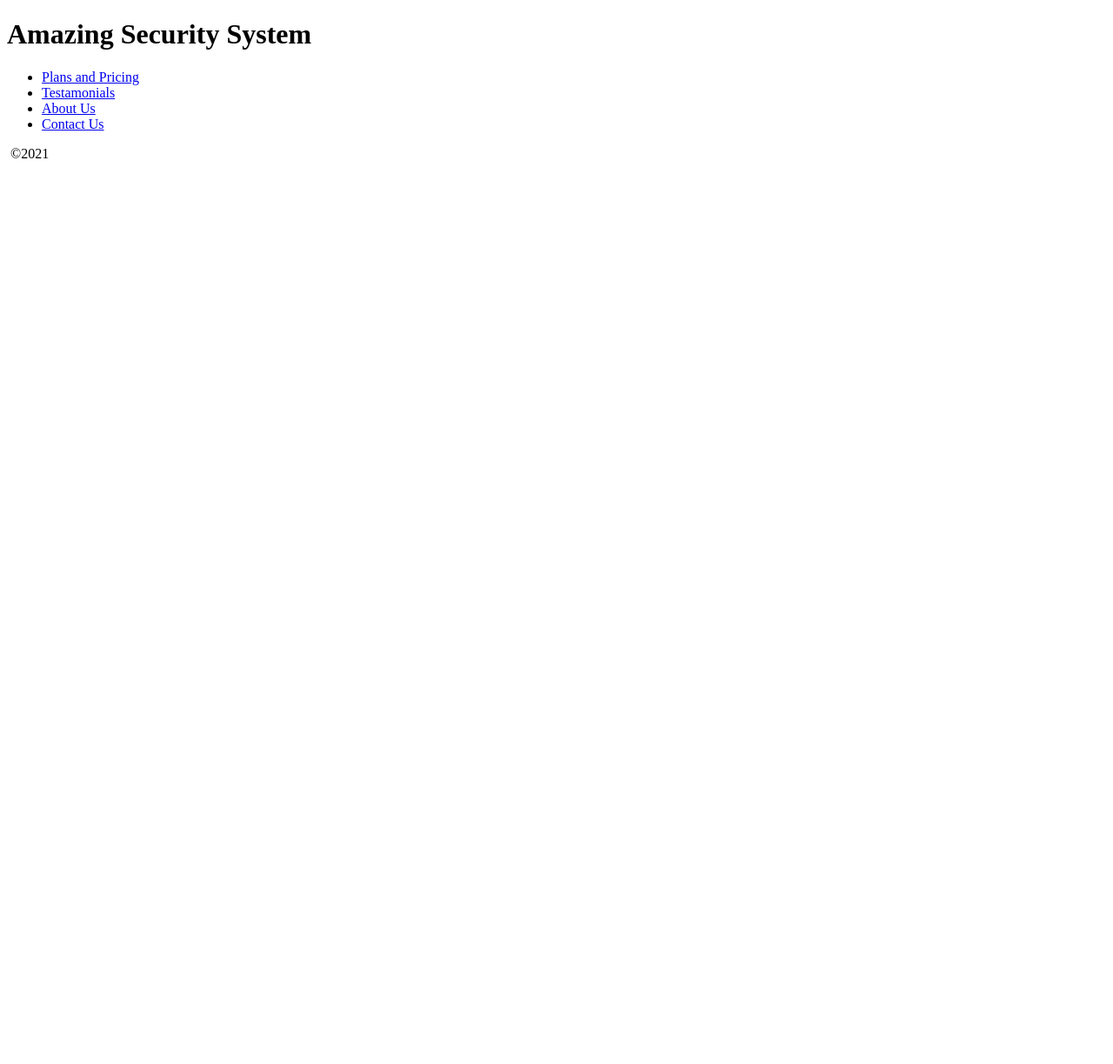
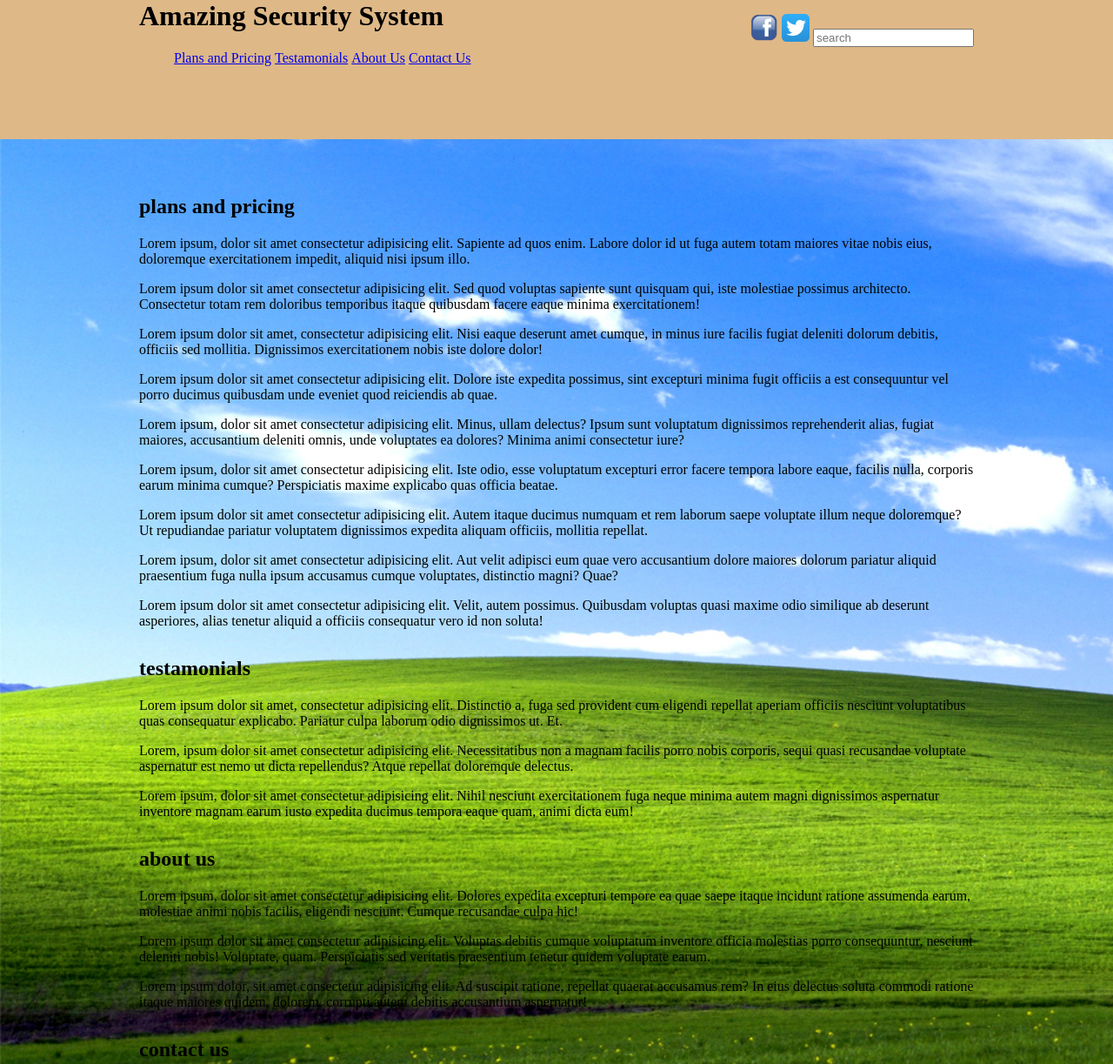
Before and after one commit to osbornen16/StoreFrontProject, a plain HTML site: page index.html in a window 1280 px wide. Shown: the top 1223 px of the page at 87% size. Before the commit the page ends 800 px from the top, so only its background shows below. Drawn offline with Linux system fonts and the light colour scheme.

Commit message:
header css started

```diff
--- a/index.html
+++ b/index.html
@@ -11,37 +11,59 @@
     <header>
         <div class="contentWrapper">
             <nav id="searchBar">
-
+                <ul>
+                    <li><img src="assets/facebook.png" id="thumbnail"></li>
+                    <li><img src="assets/twitter.png" id="thumbnail"></li>
+                    <li><input type="search" placeholder="search"></li>
+                </ul>
             </nav>
             <h1>Amazing Security System</h1>
             <nav>
                 <ul>
-                    <li><a href="#">Plans and Pricing</a></li>
-                    <li><a href="#">Testamonials</a></li>
-                    <li><a href="#">About Us</a></li>
-                    <li><a href="#">Contact Us</a></li>
+                    <li><a href="#plansAndPricing">Plans and Pricing</a></li>
+                    <li><a href="#testamonials">Testamonials</a></li>
+                    <li><a href="#aboutUs">About Us</a></li>
+                    <li><a href="#contactUs">Contact Us</a></li>
                 </ul>
             </nav>
         </div>
     </header>
     <section id="plansAndPricing" class="contentWrapper">
+        <h1>plans and pricing</h1>
         <div class ="panel">
-
+            <p>Lorem ipsum, dolor sit amet consectetur adipisicing elit. Sapiente ad quos enim. Labore dolor id ut fuga autem totam maiores vitae nobis eius, doloremque exercitationem impedit, aliquid nisi ipsum illo.</p>
+            <p>Lorem ipsum dolor sit amet consectetur adipisicing elit. Sed quod voluptas sapiente sunt quisquam qui, iste molestiae possimus architecto. Consectetur totam rem doloribus temporibus itaque quibusdam facere eaque minima exercitationem!</p>
+            <p>Lorem ipsum dolor sit amet, consectetur adipisicing elit. Nisi eaque deserunt amet cumque, in minus iure facilis fugiat deleniti dolorum debitis, officiis sed mollitia. Dignissimos exercitationem nobis iste dolore dolor!</p>
         </div>
         <div class ="panel">
-
+            <p>Lorem ipsum dolor sit amet consectetur adipisicing elit. Dolore iste expedita possimus, sint excepturi minima fugit officiis a est consequuntur vel porro ducimus quibusdam unde eveniet quod reiciendis ab quae.</p>
+            <p>Lorem ipsum, dolor sit amet consectetur adipisicing elit. Minus, ullam delectus? Ipsum sunt voluptatum dignissimos reprehenderit alias, fugiat maiores, accusantium deleniti omnis, unde voluptates ea dolores? Minima animi consectetur iure?</p>
+            <p>Lorem ipsum, dolor sit amet consectetur adipisicing elit. Iste odio, esse voluptatum excepturi error facere tempora labore eaque, facilis nulla, corporis earum minima cumque? Perspiciatis maxime explicabo quas officia beatae.</p>
         </div>
         <div class ="panel">
-
+            <p>Lorem ipsum dolor sit amet consectetur adipisicing elit. Autem itaque ducimus numquam et rem laborum saepe voluptate illum neque doloremque? Ut repudiandae pariatur voluptatem dignissimos expedita aliquam officiis, mollitia repellat.</p>
+            <p>Lorem ipsum, dolor sit amet consectetur adipisicing elit. Aut velit adipisci eum quae vero accusantium dolore maiores dolorum pariatur aliquid praesentium fuga nulla ipsum accusamus cumque voluptates, distinctio magni? Quae?</p>
+            <p>Lorem ipsum dolor sit amet consectetur adipisicing elit. Velit, autem possimus. Quibusdam voluptas quasi maxime odio similique ab deserunt asperiores, alias tenetur aliquid a officiis consequatur vero id non soluta!</p>
         </div>
     </section>
     <section id ="testamonials" class="contentWrapper">
-
+        <h1>testamonials</h1>
+        <p>Lorem ipsum dolor sit amet, consectetur adipisicing elit. Distinctio a, fuga sed provident cum eligendi repellat aperiam officiis nesciunt voluptatibus quas consequatur explicabo. Pariatur culpa laborum odio dignissimos ut. Et.</p>
+        <p>Lorem, ipsum dolor sit amet consectetur adipisicing elit. Necessitatibus non a magnam facilis porro nobis corporis, sequi quasi recusandae voluptate aspernatur est nemo ut dicta repellendus? Atque repellat doloremque delectus.</p>
+        <p>Lorem ipsum, dolor sit amet consectetur adipisicing elit. Nihil nesciunt exercitationem fuga neque minima autem magni dignissimos aspernatur inventore magnam earum iusto expedita ducimus tempora eaque quam, animi dicta eum!</p>
     </section>
     <section id ="aboutUs" class="contentWrapper">
+        <h1>about us</h1>
+        <p>Lorem ipsum, dolor sit amet consectetur adipisicing elit. Dolores expedita excepturi tempore ea quae saepe itaque incidunt ratione assumenda earum, molestiae animi nobis facilis, eligendi nesciunt. Cumque recusandae culpa hic!</p>
+        <p>Lorem ipsum dolor sit amet consectetur adipisicing elit. Voluptas debitis cumque voluptatum inventore officia molestias porro consequuntur, nesciunt deleniti nobis! Voluptate, quam. Perspiciatis sed veritatis praesentium tenetur quidem voluptate earum.</p>
+        <p>Lorem ipsum dolor, sit amet consectetur adipisicing elit. Ad suscipit ratione, repellat quaerat accusamus rem? In eius delectus soluta commodi ratione itaque maiores quidem, dolorem, corrupti autem debitis accusantium aspernatur!</p>
 
     </section>
     <section id ="contactUs" class="contentWrapper">
+        <h1>contact us</h1>
+        <p>Lorem ipsum dolor sit amet, consectetur adipisicing elit. Quisquam omnis nostrum magni rem sed excepturi aut impedit id. Officiis at quod eius esse iste deserunt laudantium velit non vero explicabo?</p>
+        <p>Lorem ipsum dolor sit amet consectetur adipisicing elit. Quo delectus rem nisi ratione tenetur vero aut nostrum cupiditate quis, veniam libero distinctio repudiandae quidem sint explicabo porro rerum magni sapiente?</p>
+        <p>Lorem, ipsum dolor sit amet consectetur adipisicing elit. Unde odit, molestiae dicta minima optio voluptatibus, possimus perspiciatis voluptas beatae cupiditate accusantium est et commodi in soluta atque incidunt aliquid at?</p>
 
     </section>
     <footer>
--- a/main.css
+++ b/main.css
@@ -0,0 +1,34 @@
+body {
+    background-image: url(assets/windowsBackground.jpg);
+    background-position: fixed;
+    background-size: cover;
+    background-repeat: no-repeat;
+    margin: 0;
+    padding: 0;
+}
+.contentWrapper {
+    margin: 2em 10em 2em 10em;
+}
+#searchBar {
+    float: right;
+    position: relative;
+
+}
+#thumbnail {
+    width: 2em;
+    height: 2em;
+}
+nav li {
+    display: inline-block;
+    list-style: transparent;
+
+}
+header {
+    background-color: burlywood;
+    margin: 0;
+    padding: 0;
+    height: 10em;
+    position: relative; top: -32px;
+    /* improve method of getting rid of top margin */
+
+}
```
Also changed, not shown: assets/facebook.png (added), assets/twitter.png (added), assets/windowsBackground.jpg (added).
